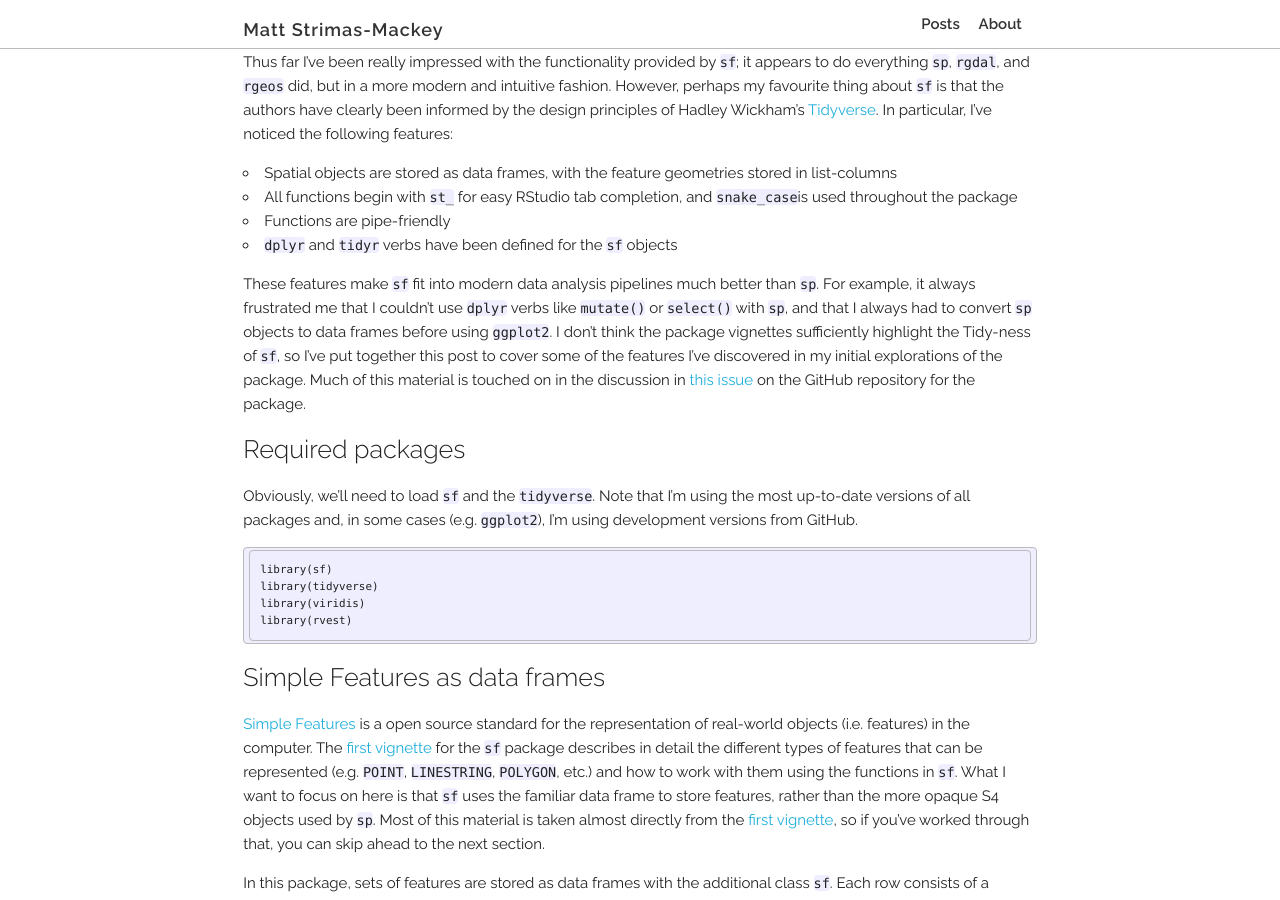
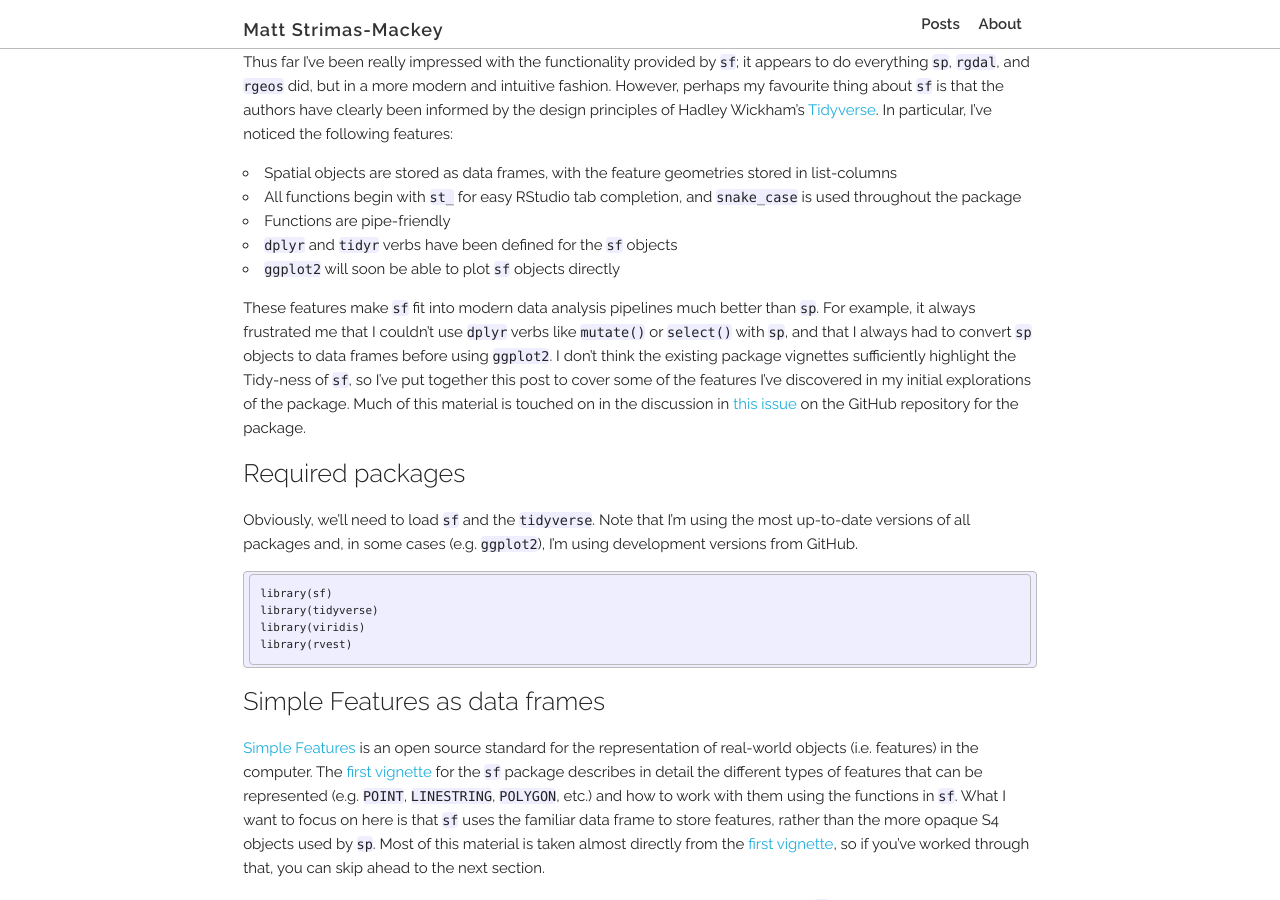
Before and after one commit to Pandinosaurus/mstrimas.github.io, a Jekyll site: the page built from _posts/2017-03-09-tidy-sf.md, in a window 1280 px wide and 900 px high, scrolled down 226 px. Built offline with Jekyll 4.4.1, drawn with Linux system fonts in a browser that asks for light colours; nearby versions of some CDN libraries; comment, search, counter and statistics services are not loaded; some of the changed text lies outside the part shown.

Commit message:
fix tidy sf post

````diff
--- a/_posts/2017-03-09-tidy-sf.md
+++ b/_posts/2017-03-09-tidy-sf.md
@@ -16,11 +16,12 @@ Traditionally the package `sp` has been the standard for storing spatial data in
 Thus far I've been really impressed with the functionality provided by `sf`; it appears to do everything `sp`, `rgdal`, and `rgeos` did, but in a more modern and intuitive fashion. However, perhaps my favourite thing about `sf` is that the authors have clearly been informed by the design principles of Hadley Wickham's [Tidyverse](http://tidyverse.org/). In particular, I've noticed the following features:
 
 - Spatial objects are stored as data frames, with the feature geometries stored in list-columns
-- All functions begin with `st_` for easy RStudio tab completion, and `snake_case`is used throughout the package
+- All functions begin with `st_` for easy RStudio tab completion, and `snake_case` is used throughout the package
 - Functions are pipe-friendly
 - `dplyr` and `tidyr` verbs have been defined for the `sf` objects
+- `ggplot2` will soon be able to plot `sf` objects directly
 
-These features make `sf` fit into modern data analysis pipelines much better than `sp`. For example, it always frustrated me that I couldn't use `dplyr` verbs like `mutate()` or `select()` with `sp`, and that I always had to convert `sp` objects to data frames before using `ggplot2`. I don't think the package vignettes sufficiently highlight the Tidy-ness of `sf`, so I've put together this post to cover some of the features I've discovered in my initial explorations of the package. Much of this material is touched on in the discussion in [this issue](https://github.com/edzer/sfr/issues/42) on the GitHub repository for the package.
+These features make `sf` fit into modern data analysis pipelines much better than `sp`. For example, it always frustrated me that I couldn't use `dplyr` verbs like `mutate()` or `select()` with `sp`, and that I always had to convert `sp` objects to data frames before using `ggplot2`. I don't think the existing package vignettes sufficiently highlight the Tidy-ness of `sf`, so I've put together this post to cover some of the features I've discovered in my initial explorations of the package. Much of this material is touched on in the discussion in [this issue](https://github.com/edzer/sfr/issues/42) on the GitHub repository for the package.
 
 ## Required packages
 
@@ -36,7 +37,7 @@ library(rvest)
 
 ## Simple Features as data frames
 
-[Simple Features](https://en.wikipedia.org/wiki/Simple_Features) is a open source standard for the representation of real-world objects (i.e. features) in the computer. The [first vignette](https://edzer.github.io/sfr/articles/sf1.html) for the `sf` package describes in detail the different types of features that can be represented (e.g. `POINT`, `LINESTRING`, `POLYGON`, etc.) and how to work with them using the functions in `sf`. What I want to focus on here is that `sf` uses the familiar data frame to store features, rather than the more opaque S4 objects used by `sp`. Most of this material is taken almost directly from the [first vignette](https://edzer.github.io/sfr/articles/sf1.html), so if you've worked through that, you can skip ahead to the next section.
+[Simple Features](https://en.wikipedia.org/wiki/Simple_Features) is an open source standard for the representation of real-world objects (i.e. features) in the computer. The [first vignette](https://edzer.github.io/sfr/articles/sf1.html) for the `sf` package describes in detail the different types of features that can be represented (e.g. `POINT`, `LINESTRING`, `POLYGON`, etc.) and how to work with them using the functions in `sf`. What I want to focus on here is that `sf` uses the familiar data frame to store features, rather than the more opaque S4 objects used by `sp`. Most of this material is taken almost directly from the [first vignette](https://edzer.github.io/sfr/articles/sf1.html), so if you've worked through that, you can skip ahead to the next section.
 
 In this package, sets of features are stored as data frames with the additional class `sf`. Each row consists of a feature and each column an attribute. The difference compared to a normal data frame is that there is an additional list-column of class `sfc` storing the feature geometries. Each element of the `sfc` column is a object of class `sfg`, the geometry of a single feature.
 
@@ -301,7 +302,7 @@ nc %>%
 #> 4 0.121 <MULTIPOLYGON...>
 ```
 
-It is also possible to use functions from `sf` that act on the geometry column within a mutate statement. For example, if there wasn't already an area column, one could be created with:
+It is also possible to use functions from `sf` that act on the geometry column within a mutate statement. For example, if there wasn't already an area column, one could be created using `st_area()`:
 
 
 ```r
````
Also changed, not shown: other parts of _posts/2017-03-09-tidy-sf.md (+2 -2 lines), _source/2017-03-09-tidy-sf.rmd (+7 -6 lines), figures/tidy-sf_ggplot-1.svg, figures/tidy-sf_ggplot-proj-1.svg, figures/tidy-sf_joins-1.svg, figures/tidy-sf_summarize-1.svg.
